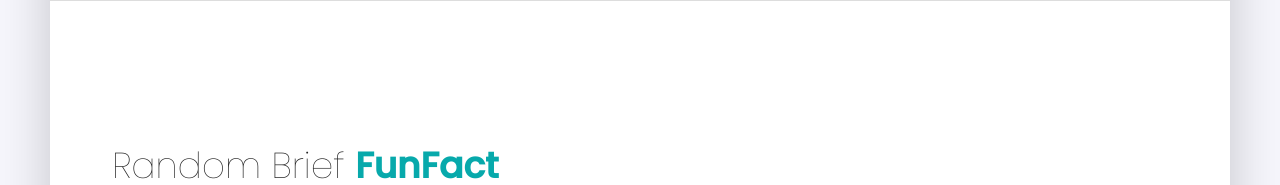
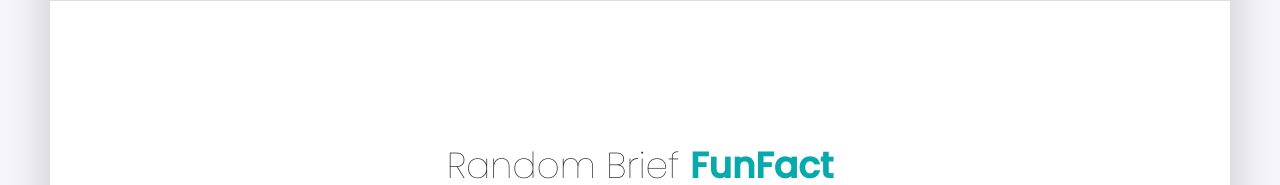
Before and after one commit to weemzz/weemzz.github.io, a PHP site: page / in a window 1280 px wide. Shown: the part 5920-6105 px from the top of the page. Run offline with PHP 8.4, Linux system fonts and the light colour scheme; some libraries are stand-ins or nearby versions.

Commit message:
Update main.css

```diff
--- a/css/main.css
+++ b/css/main.css
@@ -2891,6 +2891,10 @@ display: block;
 margin: 0 auto;
 }
 
+.left{
+  float: left;
+}
+
 .text-center h2 {
     font-size: 36px;
     line-height: 1.25em;
@@ -2901,3 +2905,7 @@ margin: 0 auto;
 .text-black{
 	color: #000 !important;
 }
+
+.wim-midd h2{
+  text-align: center;
+}
```
